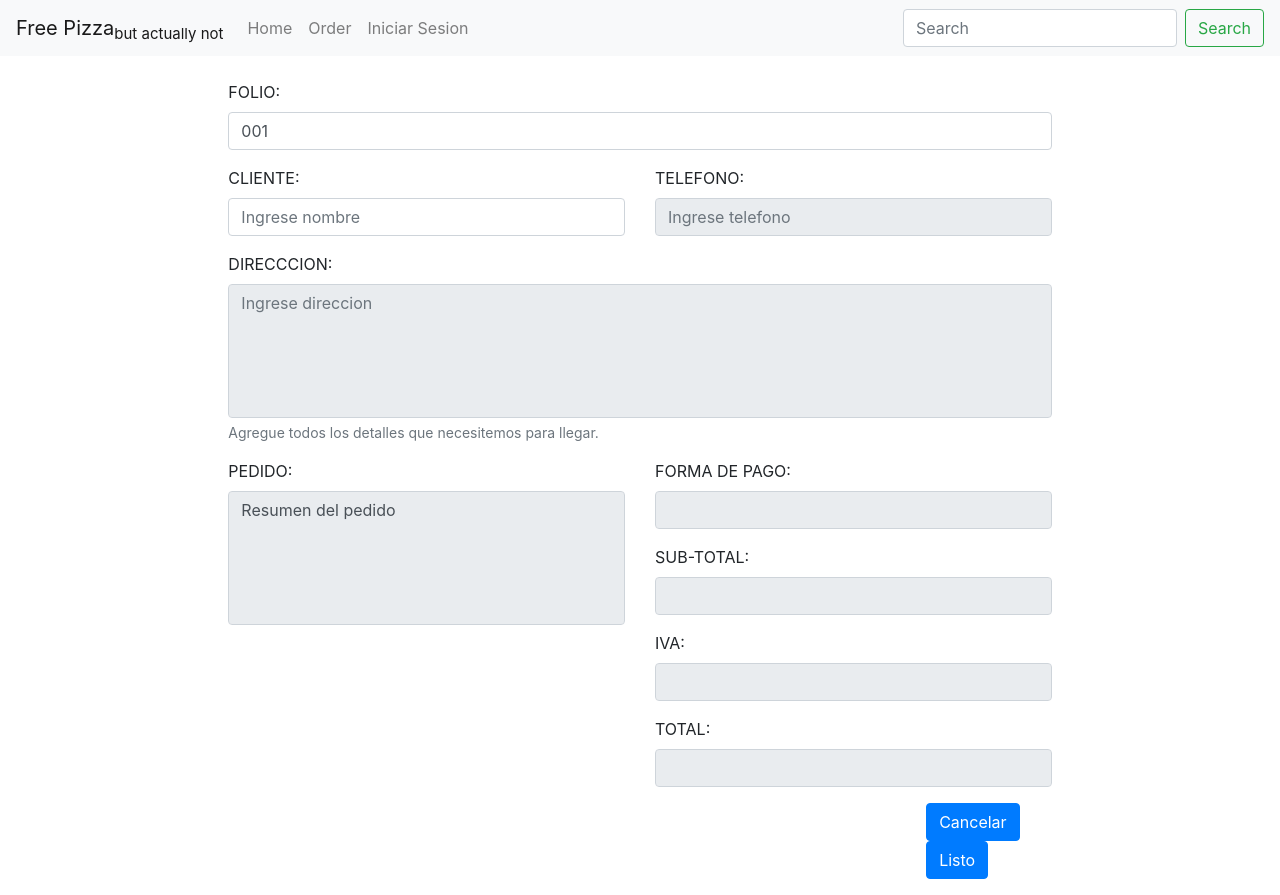
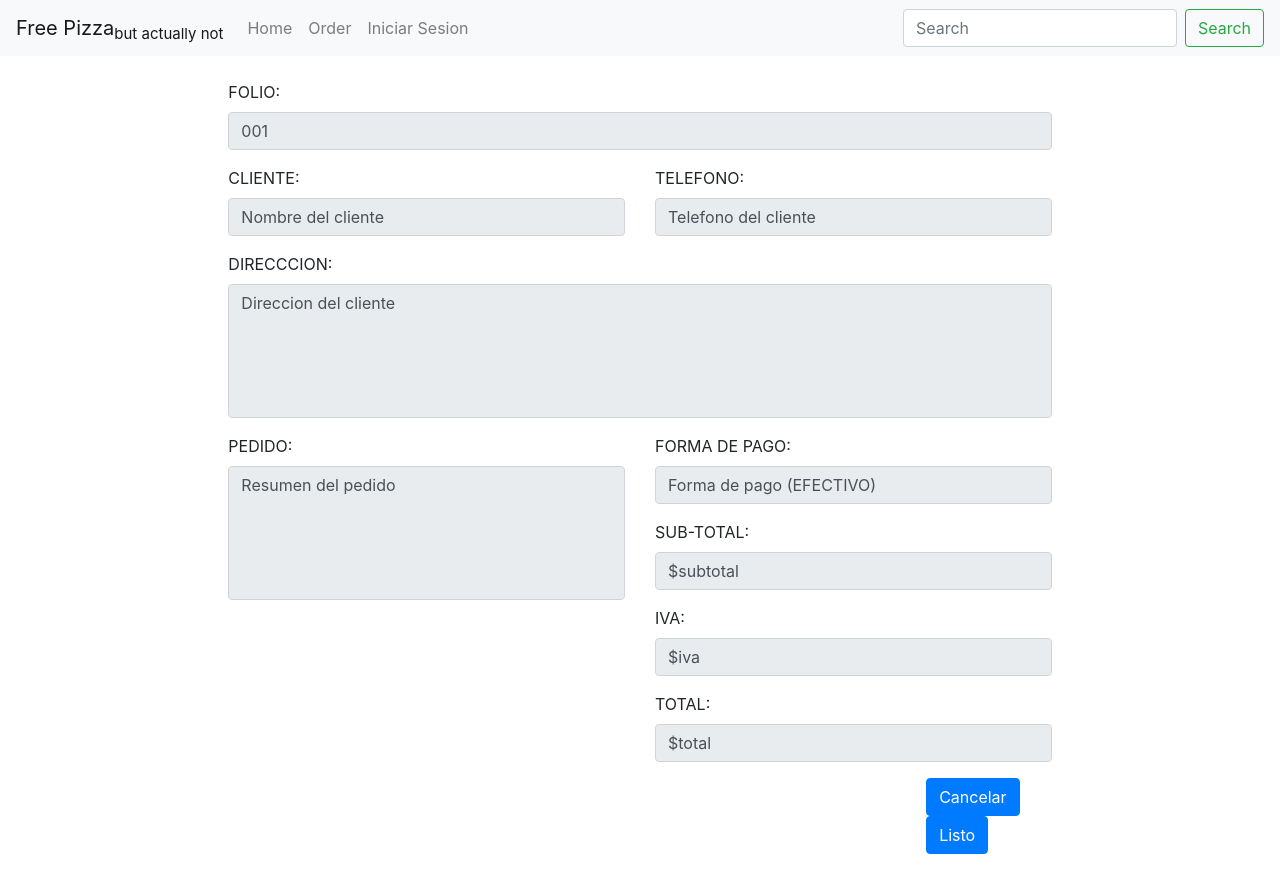
Before and after one commit to JonathanGzzBen/free-pizza-but-actually-not, a Next.js app in the folder src/: page /pay-order in a window 1280 px wide. After the commit the page ends 870 px from the top, so only its background shows below. Built offline with nearby package versions, Linux system fonts and the light colour scheme.

Commit message:
Add state to pay-order page

```diff
--- a/src/pages/pay-order.jsx
+++ b/src/pages/pay-order.jsx
@@ -1,7 +1,24 @@
+import React from "react";
 import { Row, Col, Form, Button, CardColumns } from "react-bootstrap";
 import Layout from "../components/layout";
 
-export default function PayOrder() {
+export default class PayOrder extends React.Component {
+  constructor(props) {
+    super(props);
+    this.state = {
+      folio: "001",
+      cliente: "Nombre del cliente",
+      telefono: "Telefono del cliente",
+      direccion: "Direccion del cliente",
+      pedido: "Resumen del pedido",
+      formaPago: "Forma de pago (EFECTIVO)",
+      subTotal: "$subtotal",
+      iva: "$iva",
+      total: "$total",
+    };
+  }
+
+  render() {
     return (
       <Layout>
         <Form>
@@ -9,7 +26,7 @@ export default function PayOrder() {
             <Col>
               <Form.Group controlId="folio">
                 <Form.Label>FOLIO:</Form.Label>
-              <Form.Control type="text" ReadOnly value="001" />
+                <Form.Control type="text" readOnly value={this.state.folio} />
               </Form.Group>
             </Col>
           </Row>
@@ -17,7 +34,7 @@ export default function PayOrder() {
             <Col>
               <Form.Group controlId="cliente">
                 <Form.Label>CLIENTE:</Form.Label>
-              <Form.Control type="text" ReadOnly placeholder="Ingrese nombre" />
+                <Form.Control type="text" readOnly value={this.state.cliente} />
               </Form.Group>
             </Col>
             <Col>
@@ -25,8 +42,8 @@ export default function PayOrder() {
                 <Form.Label>TELEFONO:</Form.Label>
                 <Form.Control
                   type="text"
-                placeholder="Ingrese telefono"
                   readOnly
+                  value={this.state.telefono}
                 />
               </Form.Group>
             </Col>
@@ -41,10 +58,8 @@ export default function PayOrder() {
                   placeholder="Ingrese direccion"
                   rows="5"
                   readOnly
+                  value={this.state.direccion}
                 />
-              <Form.Text className="text-muted">
-                Agregue todos los detalles que necesitemos para llegar.
-              </Form.Text>
               </Form.Group>
             </Col>
           </Row>
@@ -56,7 +71,7 @@ export default function PayOrder() {
                   as="textarea"
                   style={{ resize: "none" }}
                   rows="5"
-                value="Resumen del pedido"
+                  value={this.state.pedido}
                   readOnly
                 />
               </Form.Group>
@@ -64,19 +79,27 @@ export default function PayOrder() {
             <Col>
               <Form.Group controlId="forma-pago">
                 <Form.Label>FORMA DE PAGO:</Form.Label>
-              <Form.Control type="text" readOnly />
+                <Form.Control
+                  type="text"
+                  readOnly
+                  value={this.state.formaPago}
+                />
               </Form.Group>
-            <Form.Group controlId="subtotal">
+              <Form.Group controlId="sub-total">
                 <Form.Label>SUB-TOTAL:</Form.Label>
-              <Form.Control type="text" readOnly />
+                <Form.Control
+                  type="text"
+                  readOnly
+                  value={this.state.subTotal}
+                />
               </Form.Group>
               <Form.Group controlId="iva">
                 <Form.Label>IVA:</Form.Label>
-              <Form.Control type="text" readOnly />
+                <Form.Control type="text" readOnly value={this.state.iva} />
               </Form.Group>
               <Form.Group controlId="total">
                 <Form.Label>TOTAL:</Form.Label>
-              <Form.Control type="text" readOnly />
+                <Form.Control type="text" readOnly value={this.state.total} />
               </Form.Group>
             </Col>
           </Row>
@@ -94,3 +117,4 @@ export default function PayOrder() {
       </Layout>
     );
   }
+}
```
Lines whose indentation alone changed are shown as unchanged.
